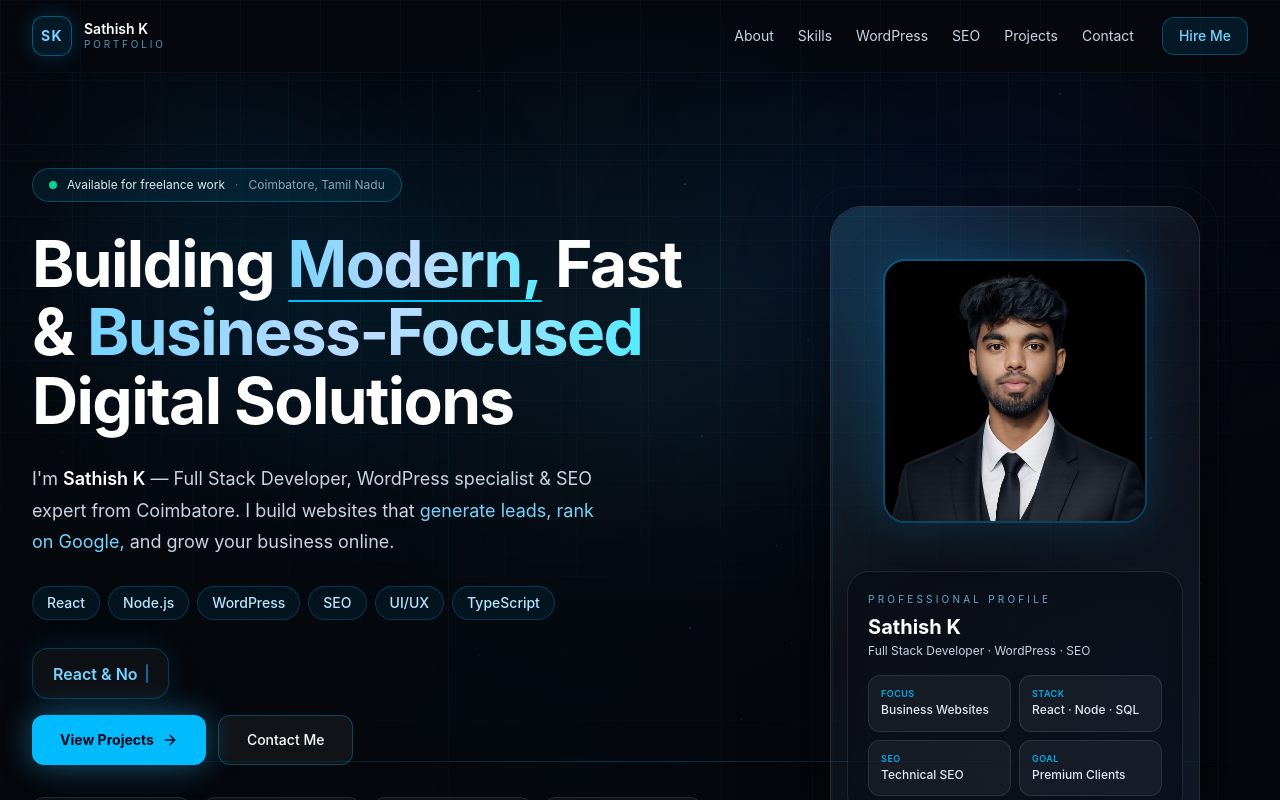
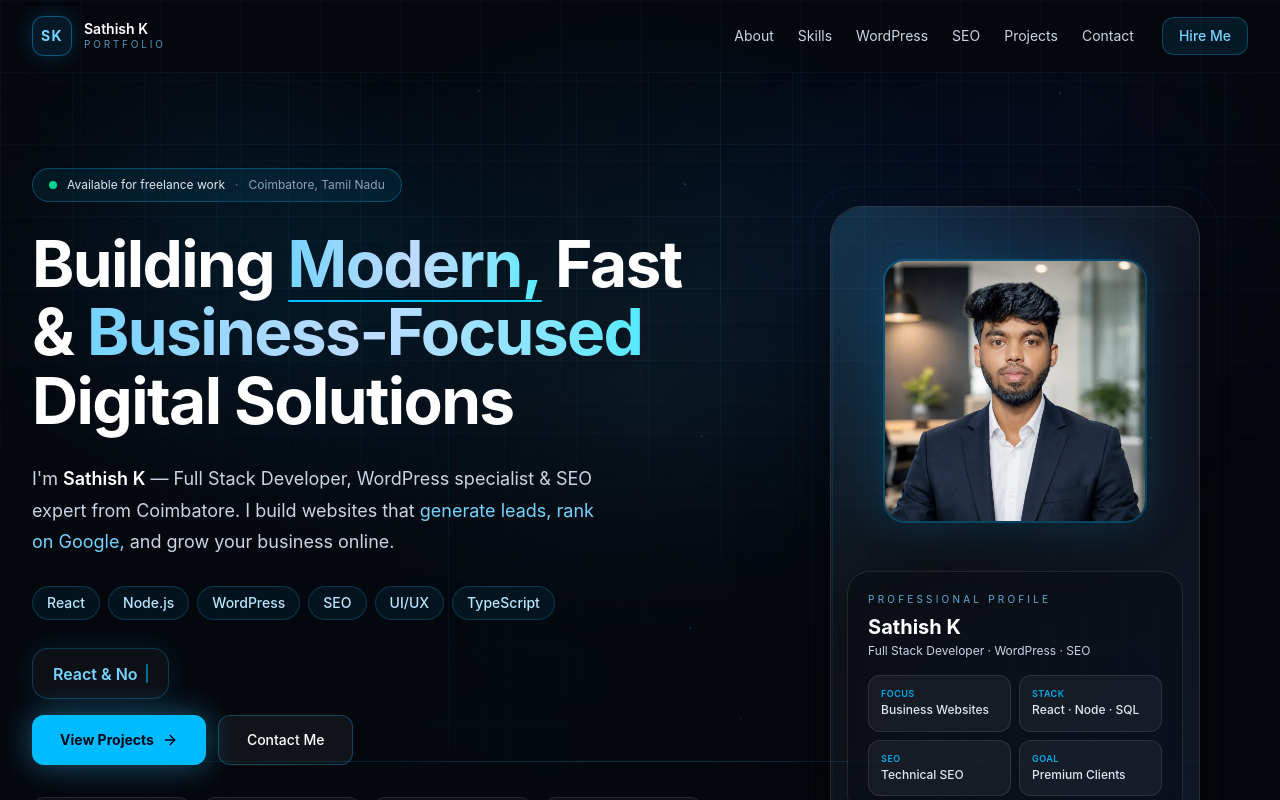
Before and after one commit to Sathish-dev20/sathish-portfolio, a React (Vite) app: page / in a window 1280 px wide. Shown: the top 800 px of the page. Built offline with nearby package versions, Linux system fonts and the light colour scheme.

Commit message:
profile pic update

```diff
--- a/src/App.jsx
+++ b/src/App.jsx
@@ -510,7 +510,7 @@ function ProfileCard() {
                 ease: [0.22, 1, 0.36, 1],
               }}
             >
-              <img src="/images/Sathish.jpeg" alt="Profile" />
+              <img src="/images/Sathishk.jpeg" alt="Profile" />
             </motion.div>
           </div>
           <motion.div
```
Also changed, not shown: public/images/Sathishk.jpeg (added).
